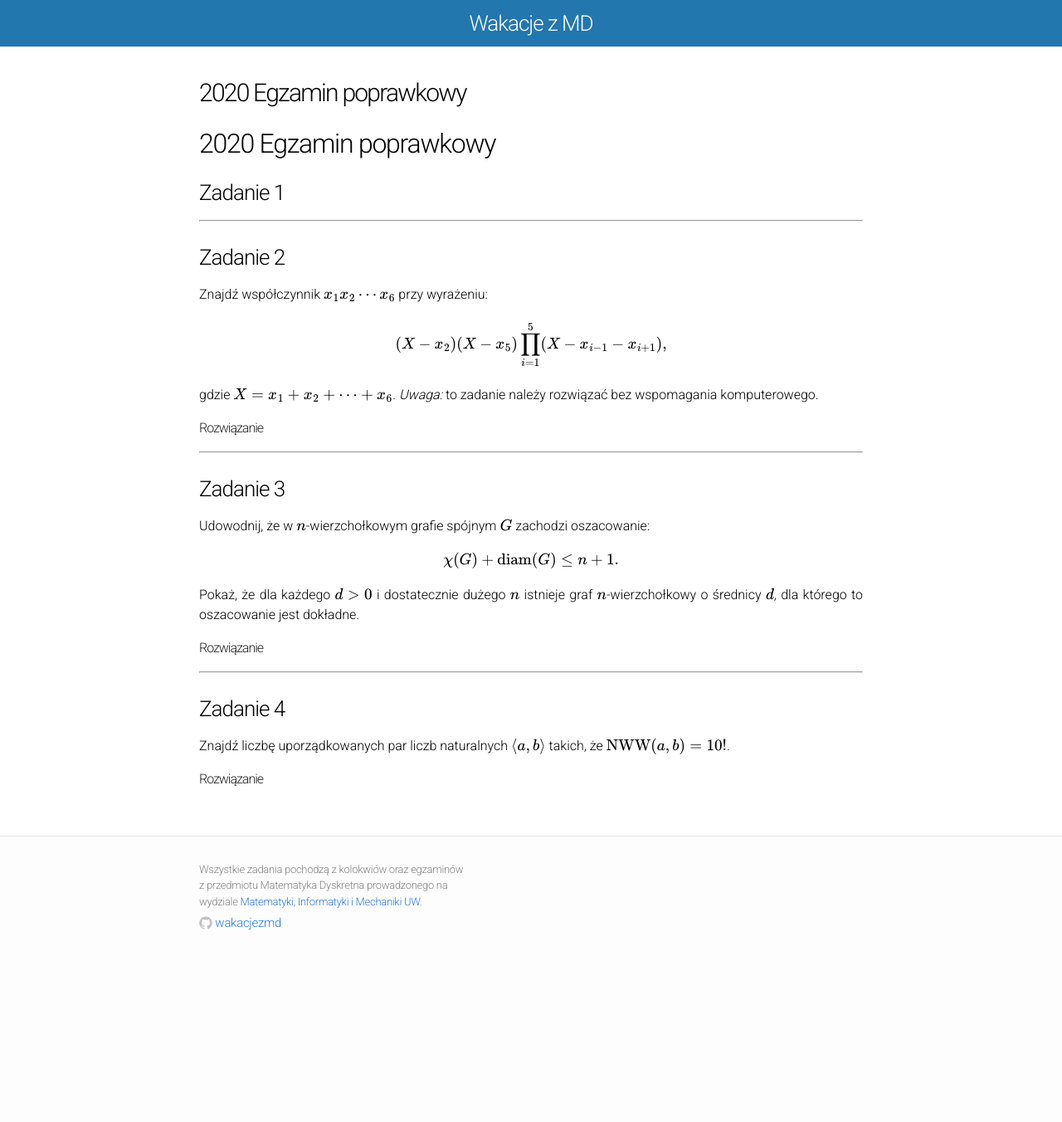
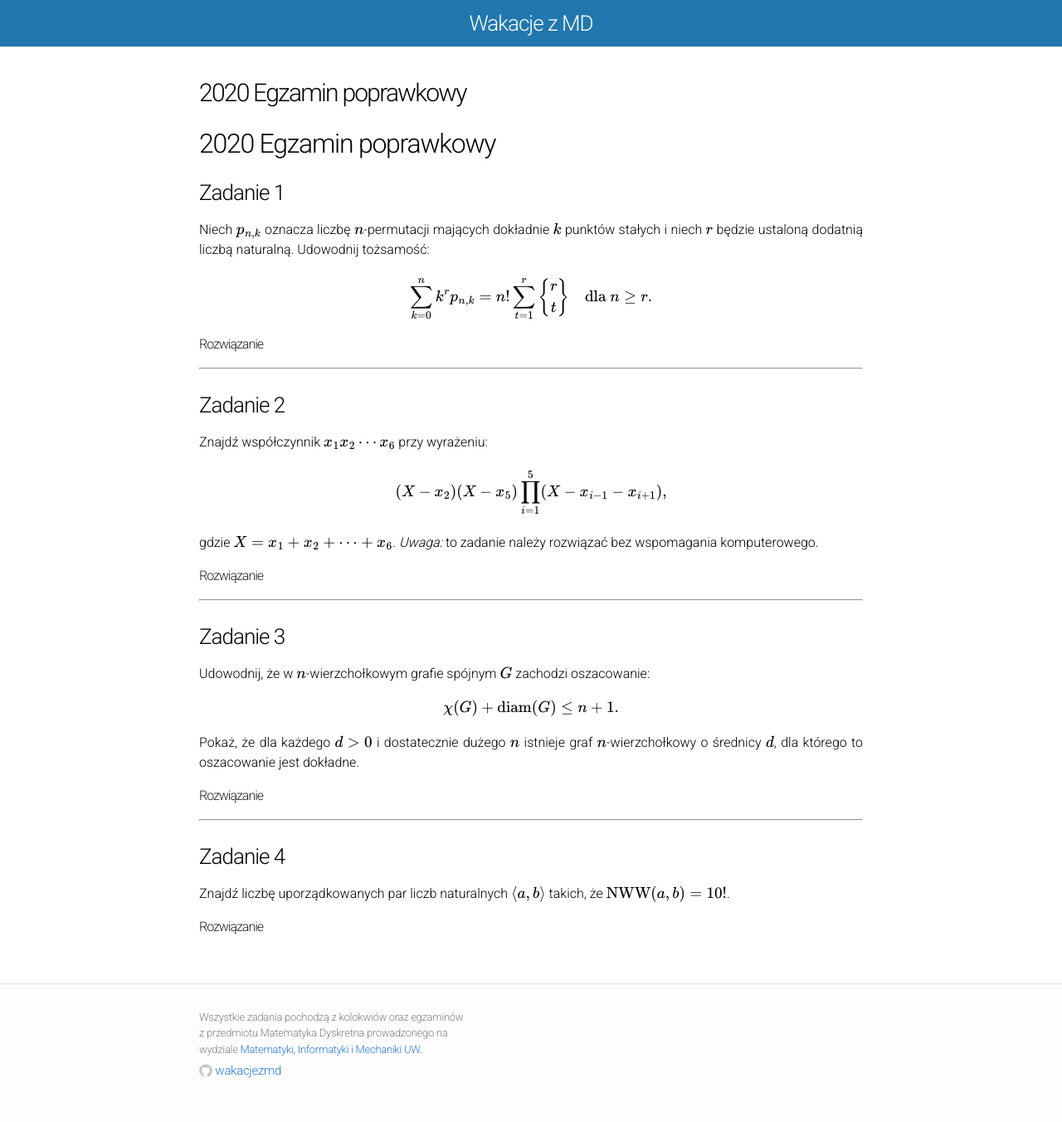
Before and after one commit to wakacjezmd/wakacjezmd.github.io, a Jekyll site: the page built from _solutions/2020/2020-egzamin-2.md, in a window 1280 px wide. Shown: the whole page at 83% size. Built offline with Jekyll 4.4.1, drawn with Linux system fonts in a browser that asks for light colours; nearby versions of some CDN libraries; formulas are drawn with MathJax 3; our own code applies the rules of GitHub Pages for plain Markdown files; before the commit the page ends 1174 px from its top, so only the background shows below that.

Commit message:
2020, 2nd term exam, ex. 1 added with solution

```diff
--- a/_solutions/2020/2020-egzamin-2.md
+++ b/_solutions/2020/2020-egzamin-2.md
@@ -6,6 +6,79 @@
 ## 2020 Egzamin poprawkowy
 
 ### Zadanie 1
+
+Niech \\(p_{n,k}\\) oznacza liczbę \\(n\\)-permutacji mających dokładnie \\(k\\) punktów stałych i niech \\(r\\) będzie ustaloną
+dodatnią liczbą naturalną. Udowodnij tożsamość:
+
+\\[
+    \sum_{k=0}^{n} k^r p_{n,k} = n! \sum_{t=1}^{r} {r \brace t} \quad \text{dla $n \geq r$.}
+\\]
+
+<div data-collapse>
+  <h4 class="collapsible">Rozwiązanie</h4>
+  <div class="solution">
+  <p>
+    Zadanie z gatunku tych raczej trudniejszych, niż prostszych &#x1F605;.
+  </p>
+  <ul>
+    <li> <p> (\(r = 0\)). Proste. </p> </li>
+    <li>
+      <p>
+        (\(r = 1\)). Rozważmy działanie grupy \(s_n\) na zbiorze \(\{1, 2, 3, 4, \ldots, n\}\), gdzie \(s_n\) to grupa
+        \(n\)-permutacji. (Przykładowo weźmy grupę \(s_6\). Dla pewnej permutacji \(\sigma \in s_6\), \(\sigma = (1\,
+        5)(3\, 4\, 2)(6)\), mamy \(\sigma(5) = 1\), \(\sigma(4) = 2\), \(\sigma(6) = 6\) i tak dalej).
+      </p>
+
+      <p>
+        Ile jest elementów w grupie \(s_n\)? Oczywiście \((n!)\).
+        Ile mamy orbit działania grupowego? Oczywiście każdy element zbioru może przejść przy pewnej permutacji na
+        dowolny inny (co daje nam jedną orbitę), stąd \(|\textrm{Orb}_{s_n}(X)| = 1\).
+        Ile mamy punktów stałych działania grupowego? Odnotujmy, że:
+        \[
+          \sum_{\sigma \in s_n} |\textrm{fix}(\sigma)| = \sum_{k=0}^{n} p_{n,k} k
+        \]
+        Skąd to wynika? Pogrupowaliśmy permutację po punktach stałych. Dla każdej permutacji o \(k\) punktach stałych
+        mamy – bez zaskoczenia – \(k\) punktów stałych. Po podstawieniu wyliczonych wartości do lematu Burnside'a,
+        otrzymujemy szukaną tożsamość:
+        \[
+          \sum_{k=0}^{n} k \, p_{n,k} = |s_n| |\textrm{Orb}_{s_n}(X)| =  n!
+        \]
+      </p>
+    </li>
+    <li>
+      <p>
+        (\(r\) dowolne). Rozważmy działanie <em>diagonalne</em> grupy \(s_n\) na zbiorze <em>\(r\)-krotek:</em> \(\{1,
+        2, 3, 4, \ldots, n\}^{r}\).  <em>Diagonalne</em>, czyli takie, że dla \(\sigma \in s_n\) mamy \(\sigma(k_1, k_2,
+        \ldots, k_r) = (\sigma k_1, \sigma k_2, \ldots, \sigma k_r)\). Zacznijmy od znalezienia liczby punktów stałych.
+        Mamy:
+        \[
+          \sum_{\sigma \in s_n} |\textrm{fix}(\sigma)| = \sum_{k=0}^{n} p_{n,k} k^r
+        \]
+        Skąd wynika ten wzór? Jeśli permutacja ma \(k\) punktów stałych na zbiorze \(X\), to  każdy z tych punktów może
+        pojawić się na dowolnej pozycji w pojedynczej \(r\)-krotce, stanowiącej punkt stały na \(X^r\). Stąd
+        \(k^r\). Jeśli chodzi o orbity, mamy:
+        \[
+          n! \cdot |\textrm{Orb}_{s_n}(X)| = n! \cdot B_r,
+        \]
+        gdzie \(B_r\) jest \(r\)-tą liczbą Bella (liczbą podziałów \(r\)-zbioru na dowolną liczbę bloków).
+      </p>
+      <p>
+        Skąd wynika ten wzór? Rozważmy krotki postaci \((a, a, \ldots, a)\). Oczywiście przy dowolnej permutacji taka
+        krotka przejdzie na \((b, b, \ldots, b)\) – krotki z tym samym elementem na wszystkich \(r\) pozycjach
+        stanowią oddzielną orbitę i odpowiadają podziałowi \(r\)-zbioru na jeden blok.
+      </p>
+      <p>
+        Generalizując, \(r\) pozycji w krotce grupujemy w dowolny sposób. W każdej grupie znajdują się nierozróżnialne
+        elementy, które przy dowolnej permutacji przejdą na (inne lub te same) nierozróżnialne elementy. Ostatecznie, z
+        lematu Burnside'a, otrzymujemy szukany wzór:
+        \[
+          \sum_{k=0}^{n} k^r p_{n,k} = n! \cdot B_r
+        \]
+      </p>
+    </li>
+  </ul>
+  </div>
+</div>
 
 ---
 
```
